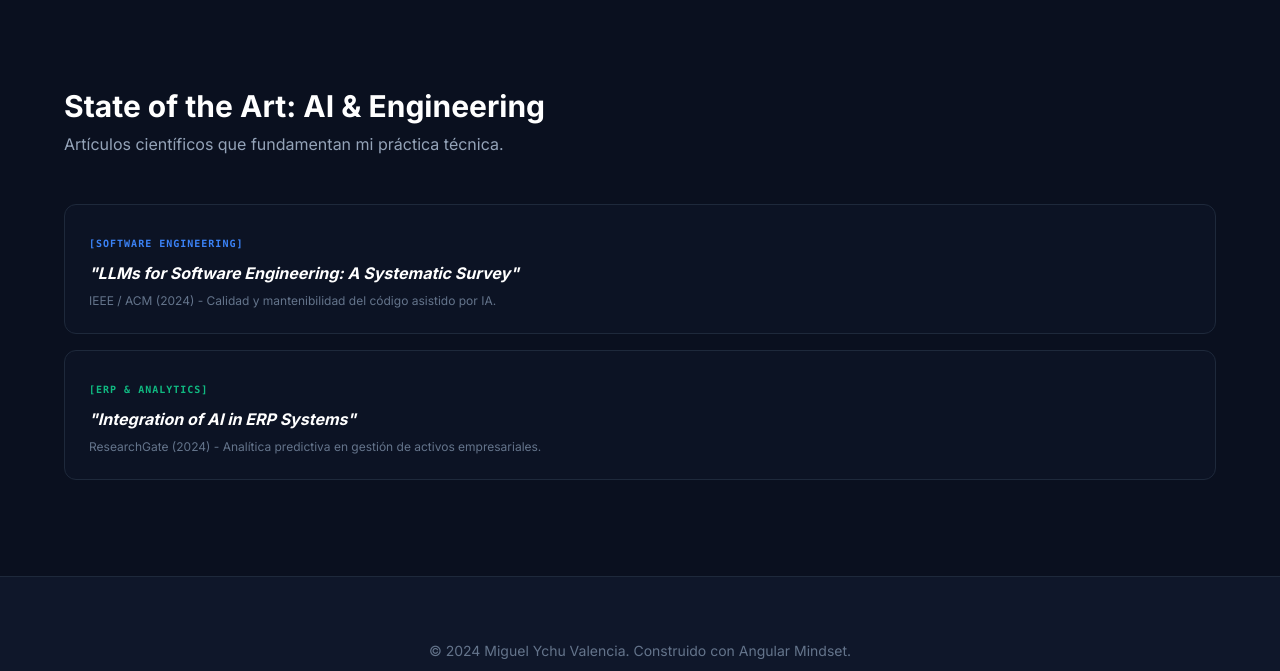
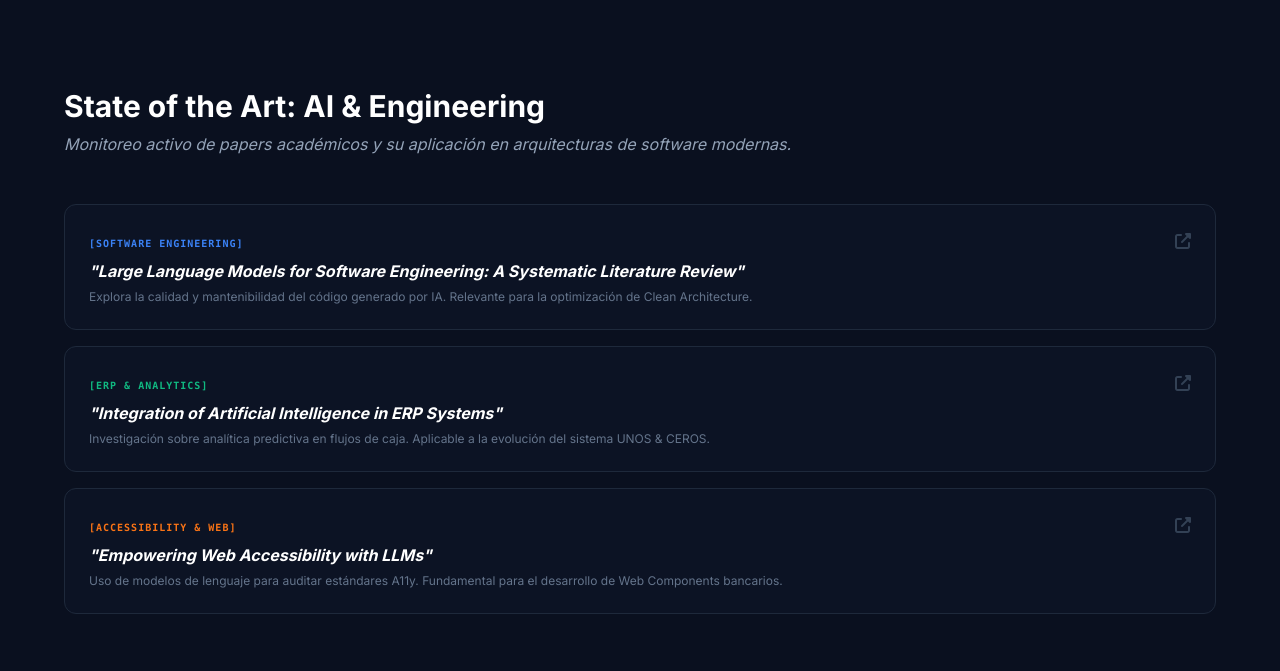
Before and after one commit to MiguelYValencia/portfolio, a website: page index.html in a window 1280 px wide. Shown: the part 1380-2051 px from the top of the page. Drawn offline with nearby package versions, Linux system fonts and the light colour scheme.

Commit message:
Update research articles and descriptions in index.html

```diff
--- a/index.html
+++ b/index.html
@@ -103,18 +103,40 @@
     <section id="investigacion" class="py-24 bg-[#0a101f] px-6 border-t border-slate-800">
         <div class="max-w-6xl mx-auto">
             <h2 class="text-3xl font-bold text-white mb-2">State of the Art: AI & Engineering</h2>
-            <p class="text-slate-400 mb-12">Artículos científicos que fundamentan mi práctica técnica.</p>
+            <p class="text-slate-400 mb-12 italic">Monitoreo activo de papers académicos y su aplicación en arquitecturas de software modernas.</p>
 
             <div class="grid gap-4">
-                <a href="https://arxiv.org/abs/2308.10620" target="_blank" class="p-6 rounded-xl bg-slate-900/50 border border-slate-800 hover:border-blue-500 transition-all block">
-                    <span class="text-blue-500 text-[10px] font-mono font-bold uppercase tracking-widest">[Software Engineering]</span>
-                    <h3 class="text-md font-bold text-white mt-2 italic">"LLMs for Software Engineering: A Systematic Survey"</h3>
-                    <p class="text-xs text-slate-500 mt-2">IEEE / ACM (2024) - Calidad y mantenibilidad del código asistido por IA.</p>
+                <a href="https://arxiv.org/abs/2308.10620" target="_blank" class="paper-card group p-6 rounded-xl bg-slate-900/50 border border-slate-800 hover:border-blue-500 transition-all">
+                    <div class="flex justify-between items-start">
+                        <div>
+                            <span class="text-blue-500 text-[10px] font-mono font-bold uppercase tracking-widest">[Software Engineering]</span>
+                            <h3 class="text-md font-bold text-white mt-2 group-hover:text-blue-400 transition leading-tight italic">"Large Language Models for Software Engineering: A Systematic Literature Review"</h3>
+                            <p class="text-xs text-slate-500 mt-2">Explora la calidad y mantenibilidad del código generado por IA. Relevante para la optimización de Clean Architecture.</p>
+                        </div>
+                        <i class="fas fa-external-link-alt text-slate-700 group-hover:text-blue-500 mt-1"></i>
+                    </div>
                 </a>
-                <a href="https://www.researchgate.net/publication/372580790_Integration_of_Artificial_Intelligence_in_Enterprise_Resource_Planning_Systems" target="_blank" class="p-6 rounded-xl bg-slate-900/50 border border-slate-800 hover:border-emerald-500 transition-all block">
-                    <span class="text-emerald-500 text-[10px] font-mono font-bold uppercase tracking-widest">[ERP & Analytics]</span>
-                    <h3 class="text-md font-bold text-white mt-2 italic">"Integration of AI in ERP Systems"</h3>
-                    <p class="text-xs text-slate-500 mt-2">ResearchGate (2024) - Analítica predictiva en gestión de activos empresariales.</p>
+
+                <a href="https://www.researchgate.net/publication/372580790_Integration_of_Artificial_Intelligence_in_Enterprise_Resource_Planning_Systems" target="_blank" class="paper-card group p-6 rounded-xl bg-slate-900/50 border border-slate-800 hover:border-emerald-500 transition-all">
+                    <div class="flex justify-between items-start">
+                        <div>
+                            <span class="text-emerald-500 text-[10px] font-mono font-bold uppercase tracking-widest">[ERP & Analytics]</span>
+                            <h3 class="text-md font-bold text-white mt-2 group-hover:text-emerald-400 transition leading-tight italic">"Integration of Artificial Intelligence in ERP Systems"</h3>
+                            <p class="text-xs text-slate-500 mt-2">Investigación sobre analítica predictiva en flujos de caja. Aplicable a la evolución del sistema UNOS & CEROS.</p>
+                        </div>
+                        <i class="fas fa-external-link-alt text-slate-700 group-hover:text-emerald-500 mt-1"></i>
+                    </div>
+                </a>
+
+                <a href="https://arxiv.org/abs/2401.16103" target="_blank" class="paper-card group p-6 rounded-xl bg-slate-900/50 border border-slate-800 hover:border-orange-500 transition-all">
+                    <div class="flex justify-between items-start">
+                        <div>
+                            <span class="text-orange-500 text-[10px] font-mono font-bold uppercase tracking-widest">[Accessibility & Web]</span>
+                            <h3 class="text-md font-bold text-white mt-2 group-hover:text-orange-400 transition leading-tight italic">"Empowering Web Accessibility with LLMs"</h3>
+                            <p class="text-xs text-slate-500 mt-2">Uso de modelos de lenguaje para auditar estándares A11y. Fundamental para el desarrollo de Web Components bancarios.</p>
+                        </div>
+                        <i class="fas fa-external-link-alt text-slate-700 group-hover:text-orange-500 mt-1"></i>
+                    </div>
                 </a>
             </div>
         </div>
```
